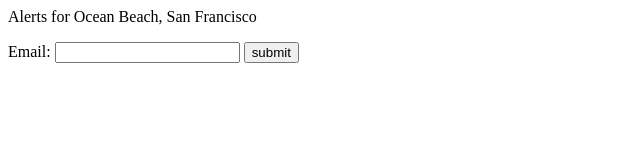
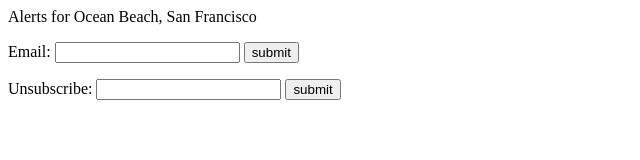
Before and after one commit to RandomSeeded/weather_alerts, a plain HTML site: page web_server/priv/index.html in a window 1280 px wide. Shown: the whole page, without its empty margins (0-640 px from the left). Drawn offline with Linux system fonts and the light colour scheme.

Commit message:
email removal

```diff
--- a/web_server/priv/index.html
+++ b/web_server/priv/index.html
@@ -10,5 +10,9 @@
       Email: <input type="text" name="email">
       <input type="submit" value="submit">
     </form>
+    <form action="api/email-unsubscribe" method="post">
+      Unsubscribe: <input type="text" name="email">
+      <input type="submit" value="submit">
+    </form>
   </body>
 </html>
```
Also changed, not shown: 3 other files.
